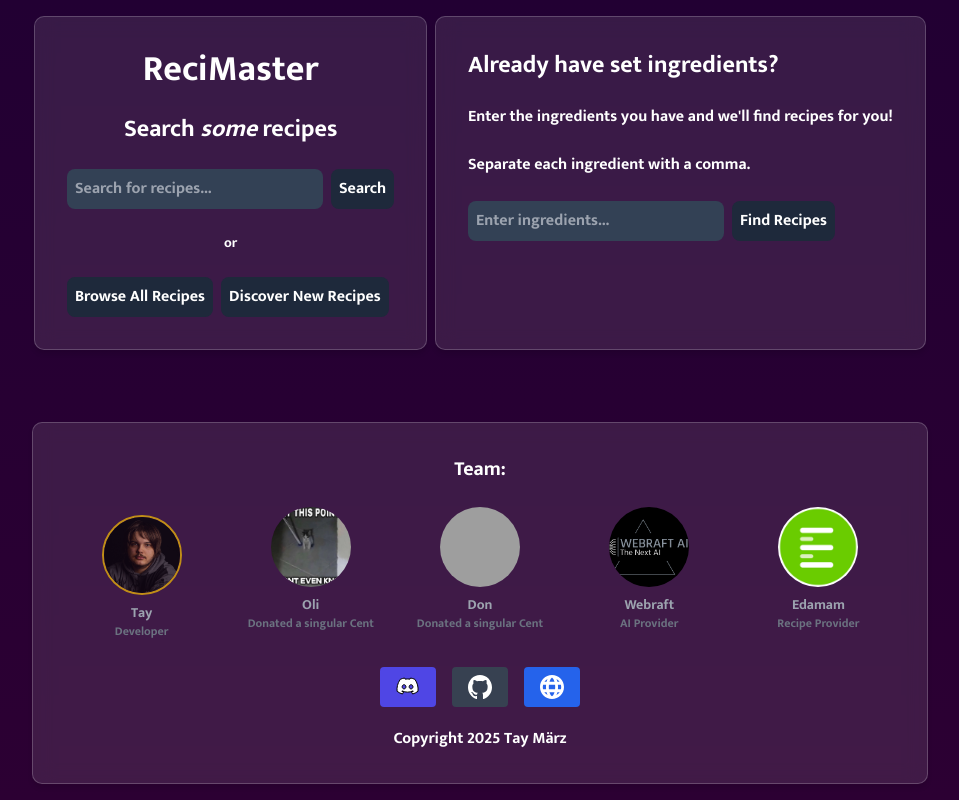
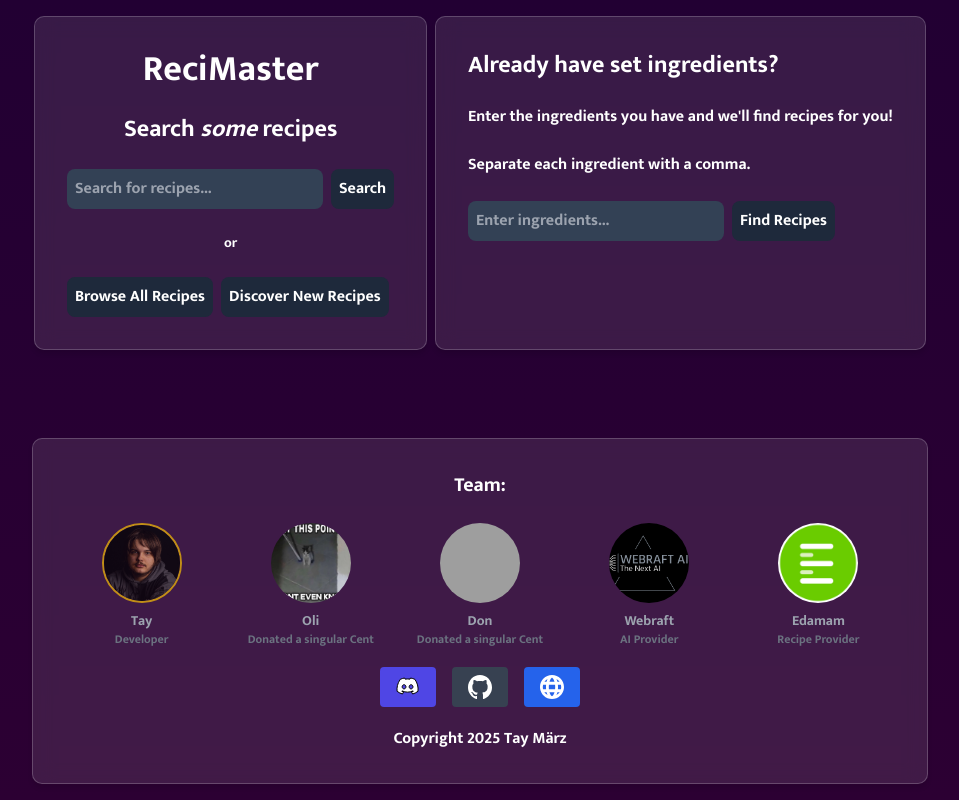
Before and after one commit to taynotfound/recimaster, a Next.js app: page / in a window 1280 px wide. Shown: the whole page, without its empty margins (160-1119 px from the left). Built offline with nearby package versions, Linux system fonts and the light colour scheme; grey boxes are pictures that could not be loaded; a web font is replaced by a local one.

Commit message:
fix: Move Developer Image more up

```diff
--- a/app/page.js
+++ b/app/page.js
@@ -95,7 +95,7 @@ export default function Home() {
           <h4 className="text-white text-center text-xl font-semibold mb-6">Team:</h4>
           <div className="grid grid-cols-1 sm:grid-cols-2 md:grid-cols-5 gap-4">
             {team.map((sponsor, index) => (
-              <div key={index} className={`flex flex-col items-center ${sponsor.name === "Tay" ? "p-2 rounded-lg" : ""}`}>
+              <div key={index} className={`flex flex-col items-center ${sponsor.name === "Tay" ? "rounded-lg" : ""}`}>
                 <div className={`w-20 h-20 rounded-full overflow-hidden mb-2 ${sponsor.name === "Tay" ? "border-2 border-yellow-500 animate-pulse" : ""}`}>
                   <Image
                     src={`${sponsor.image}`}
```
